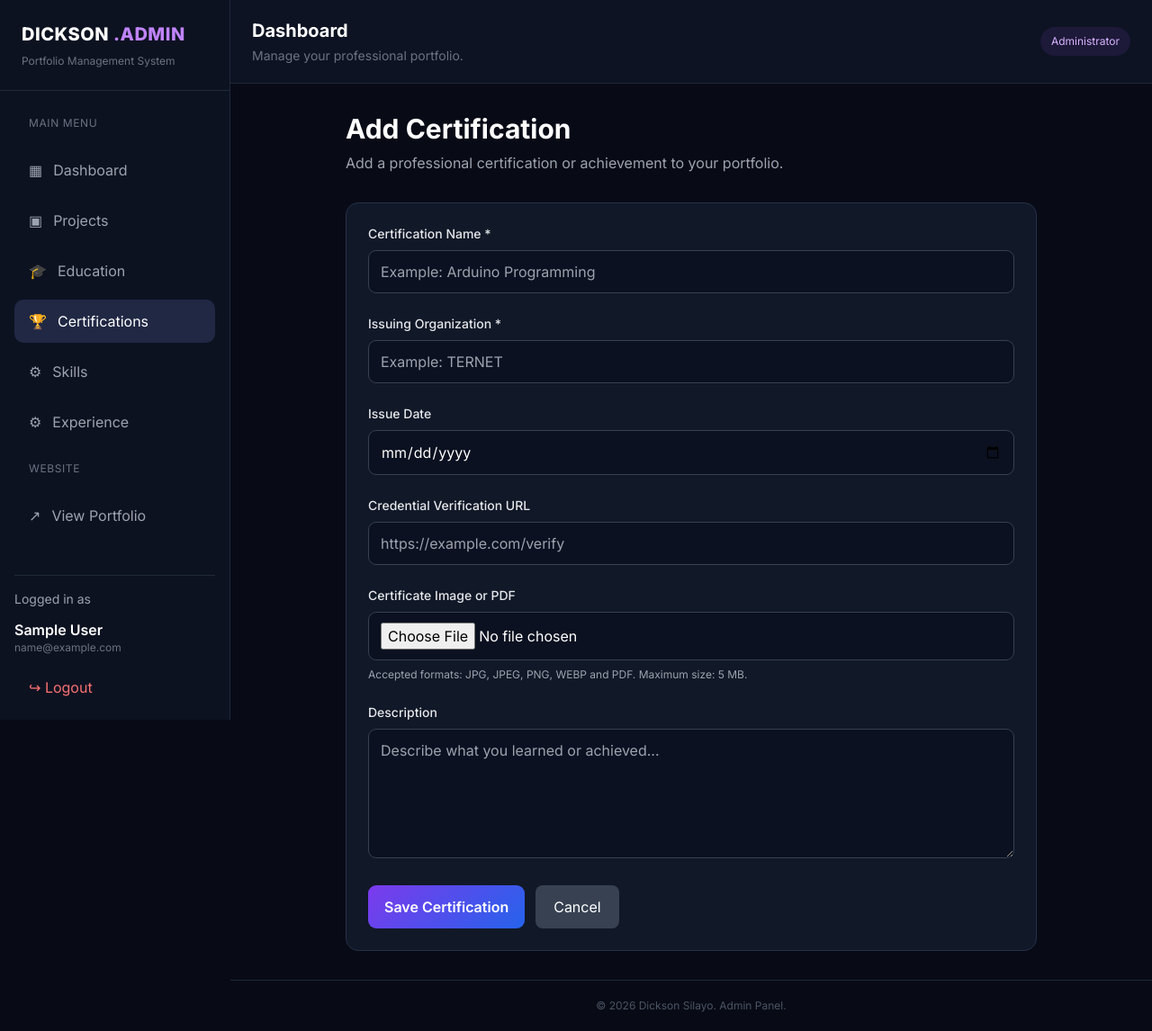
After one commit to Dicksonsilayo/myportifolio, a Laravel app: page /admin/certifications/create in a window 1280 px wide. The commit adds this page. Shown: the whole page at 90% size. Run offline with Laravel 12, Linux system fonts and the light colour scheme; the visitor is signed in with stand-in values (Sample User, id 1); some libraries are stand-ins or nearby versions.

Commit message:
certification module

```diff
--- /dev/null
+++ b/app/Http/Controllers/Admin/CertificationController.php
@@ -0,0 +1,122 @@
+<?php
+
+namespace App\Http\Controllers\Admin;
+
+use App\Http\Controllers\Controller;
+use App\Models\Certification;
+use Illuminate\Http\Request;
+use Illuminate\Support\Facades\Storage;
+
+class CertificationController extends Controller
+{
+    /**
+     * Display all certifications.
+     */
+    public function index()
+    {
+        $certifications = Certification::latest()->paginate(10);
+
+        return view('admin.certifications.index', compact('certifications'));
+    }
+
+    /**
+     * Show the form for creating a certification.
+     */
+    public function create()
+    {
+        return view('admin.certifications.create');
+    }
+
+    /**
+     * Store a new certification.
+     */
+    public function store(Request $request)
+    {
+        $validated = $request->validate([
+            'name' => ['required', 'string', 'max:255'],
+            'issuing_organization' => ['required', 'string', 'max:255'],
+            'issue_date' => ['nullable', 'date'],
+            'credential_url' => ['nullable', 'url', 'max:255'],
+            'image_path' => [
+                'nullable',
+                'file',
+                'mimes:jpg,jpeg,png,webp,pdf',
+                'max:5120',
+            ],
+            'description' => ['nullable', 'string'],
+        ]);
+
+        if ($request->hasFile('image_path')) {
+            $validated['image_path'] = $request->file('image_path')
+                ->store('certifications', 'public');
+        }
+
+        Certification::create($validated);
+
+        return redirect()
+            ->route('admin.certifications.index')
+            ->with('success', 'Certification added successfully.');
+    }
+
+    /**
+     * Show the form for editing a certification.
+     */
+    public function edit(Certification $certification)
+    {
+        return view('admin.certifications.edit', compact('certification'));
+    }
+
+    /**
+     * Update an existing certification.
+     */
+    public function update(Request $request, Certification $certification)
+    {
+        $validated = $request->validate([
+            'name' => ['required', 'string', 'max:255'],
+            'issuing_organization' => ['required', 'string', 'max:255'],
+            'issue_date' => ['nullable', 'date'],
+            'credential_url' => ['nullable', 'url', 'max:255'],
+            'image_path' => [
+                'nullable',
+                'file',
+                'mimes:jpg,jpeg,png,webp,pdf',
+                'max:5120',
+            ],
+            'description' => ['nullable', 'string'],
+        ]);
+
+        if ($request->hasFile('image_path')) {
+
+            // Delete the previous certificate file.
+            if ($certification->image_path) {
+                Storage::disk('public')->delete($certification->image_path);
+            }
+
+            // Store the replacement file.
+            $validated['image_path'] = $request->file('image_path')
+                ->store('certifications', 'public');
+        }
+
+        $certification->update($validated);
+
+        return redirect()
+            ->route('admin.certifications.index')
+            ->with('success', 'Certification updated successfully.');
+    }
+
+    /**
+     * Delete a certification.
+     */
+    public function destroy(Certification $certification)
+    {
+        if ($certification->image_path) {
+            Storage::disk('public')->delete($certification->image_path);
+        }
+
+        $certification->delete();
+
+        return redirect()
+            ->route('admin.certifications.index')
+            ->with('success', 'Certification deleted successfully.');
+    }
+}
--- /dev/null
+++ b/resources/views/admin/certifications/_form.blade.php
@@ -0,0 +1,149 @@
+<div class="space-y-6">
+
+    <div>
+        <label class="block text-sm font-medium mb-2">
+            Certification Name *
+        </label>
+
+        <input
+            type="text"
+            name="name"
+            value="{{ old('name', $certification->name ?? '') }}"
+            class="form-input w-full"
+            placeholder="Example: Arduino Programming"
+            required
+        >
+
+        @error('name')
+            <p class="text-red-400 text-sm mt-1">{{ $message }}</p>
+        @enderror
+    </div>
+
+    <div>
+        <label class="block text-sm font-medium mb-2">
+            Issuing Organization *
+        </label>
+
+        <input
+            type="text"
+            name="issuing_organization"
+            value="{{ old('issuing_organization', $certification->issuing_organization ?? '') }}"
+            class="form-input w-full"
+            placeholder="Example: TERNET"
+            required
+        >
+
+        @error('issuing_organization')
+            <p class="text-red-400 text-sm mt-1">{{ $message }}</p>
+        @enderror
+    </div>
+
+    <div>
+        <label class="block text-sm font-medium mb-2">
+            Issue Date
+        </label>
+
+        <input
+            type="date"
+            name="issue_date"
+            value="{{ old('issue_date', isset($certification) && $certification->issue_date ? $certification->issue_date->format('Y-m-d') : '') }}"
+            class="form-input w-full"
+        >
+
+        @error('issue_date')
+            <p class="text-red-400 text-sm mt-1">{{ $message }}</p>
+        @enderror
+    </div>
+
+    <div>
+        <label class="block text-sm font-medium mb-2">
+            Credential Verification URL
+        </label>
+
+        <input
+            type="url"
+            name="credential_url"
+            value="{{ old('credential_url', $certification->credential_url ?? '') }}"
+            class="form-input w-full"
+            placeholder="https://example.com/verify"
+        >
+
+        @error('credential_url')
+            <p class="text-red-400 text-sm mt-1">{{ $message }}</p>
+        @enderror
+    </div>
+
+    <div>
+        <label class="block text-sm font-medium mb-2">
+            Certificate Image or PDF
+        </label>
+
+        <input
+            type="file"
+            name="image_path"
+            accept=".jpg,.jpeg,.png,.webp,.pdf"
+            class="form-input w-full"
+        >
+
+        <p class="text-gray-400 text-xs mt-2">
+            Accepted formats: JPG, JPEG, PNG, WEBP and PDF. Maximum size: 5 MB.
+        </p>
+
+        @error('image_path')
+            <p class="text-red-400 text-sm mt-1">{{ $message }}</p>
+        @enderror
+
+        @if(isset($certification) && $certification->image_path)
+
+            <div class="mt-4">
+
+                <p class="text-sm text-gray-400 mb-2">
+                    Currently uploaded certificate:
+                </p>
+
+                <a
+                    href="{{ asset('storage/' . $certification->image_path) }}"
+                    target="_blank"
+                    class="text-purple-400 hover:text-purple-300 underline"
+                >
+                    View current certificate
+                </a>
+
+            </div>
+
+        @endif
+    </div>
+
+    <div>
+        <label class="block text-sm font-medium mb-2">
+            Description
+        </label>
+
+        <textarea
+            name="description"
+            rows="5"
+            class="form-input w-full"
+            placeholder="Describe what you learned or achieved..."
+        >{{ old('description', $certification->description ?? '') }}</textarea>
+
+        @error('description')
+            <p class="text-red-400 text-sm mt-1">{{ $message }}</p>
+        @enderror
+    </div>
+
+    <div class="flex gap-3">
+
+        <button type="submit" class="btn-primary">
+            {{ $buttonText }}
+        </button>
+
+        <a
+            href="{{ route('admin.certifications.index') }}"
+            class="px-5 py-3 rounded-lg bg-gray-700 hover:bg-gray-600 text-white"
+        >
+            Cancel
+        </a>
+
+    </div>
+
+</div>
--- /dev/null
+++ b/resources/views/admin/certifications/create.blade.php
@@ -0,0 +1,37 @@
+@extends('layouts.admin')
+
+@section('content')
+
+<div class="max-w-3xl mx-auto">
+
+    <div class="mb-8">
+        <h1 class="text-3xl font-bold text-white">
+            Add Certification
+        </h1>
+
+        <p class="text-gray-400 mt-2">
+            Add a professional certification or achievement to your portfolio.
+        </p>
+    </div>
+
+    <div class="admin-card p-6">
+
+        <form
+            action="{{ route('admin.certifications.store') }}"
+            method="POST"
+            enctype="multipart/form-data"
+        >
+
+            @csrf
+
+            @include('admin.certifications._form', [
+                'buttonText' => 'Save Certification'
+            ])
+
+        </form>
+
+    </div>
+
+</div>
+
+@endsection
--- a/resources/views/layouts/admin.blade.php
+++ b/resources/views/layouts/admin.blade.php
@@ -126,6 +126,13 @@
                     <span>🎓</span>
                     <span>Education</span>
                 </a>
+                <a href="{{ route('admin.certifications.index') }}"
+                    class="nav-link {{ request()->routeIs('admin.certifications.*') ? 'active' : '' }}">
+
+                    <span>🏆</span>
+                    <span>Certifications</span>
+
+                </a>
                 <a href="{{ route('admin.skills.index') }}"
                     class="nav-link {{ request()->routeIs('admin.skills.*') ? 'bg-purple-600/20 text-purple-400' : '' }}">
                     <span>⚙</span>
--- a/routes/web.php
+++ b/routes/web.php
@@ -3,11 +3,13 @@
 use Illuminate\Support\Facades\Route;
 use App\Http\Controllers\HomeController;
 use App\Http\Controllers\Admin\AuthController;
+use App\Http\Controllers\Admin\CertificationController;
 use App\Http\Controllers\Admin\DashboardController;
 use App\Http\Controllers\Admin\EducationController;
 use App\Http\Controllers\Admin\ExperienceController;
 use App\Http\Controllers\Admin\ProjectController;
 use App\Http\Controllers\Admin\SkillController;
+
 
 
 
@@ -53,12 +55,15 @@ Route::prefix('admin')->name('admin.')->group(function () {
         Route::resource('skills', SkillController::class)
             ->except(['show'])
             ->names('skills');
-            Route::resource('education ', EducationController::class)
+        Route::resource('education ', EducationController::class)
             ->except(['show'])
             ->names('education');
+        Route::resource('certifications', CertificationController::class)
+            ->except(['show'])
+            ->names('certifications');
     });
 
     Route::resource('experiences', ExperienceController::class)
-    ->except(['show'])
-    ->names('experiences');
+        ->except(['show'])
+        ->names('experiences');
 });
```
Also changed, not shown: resources/views/admin/certifications/edit.blade.php (added, +39 -0 lines), resources/views/admin/certifications/index.blade.php (added, +178 -0 lines).
